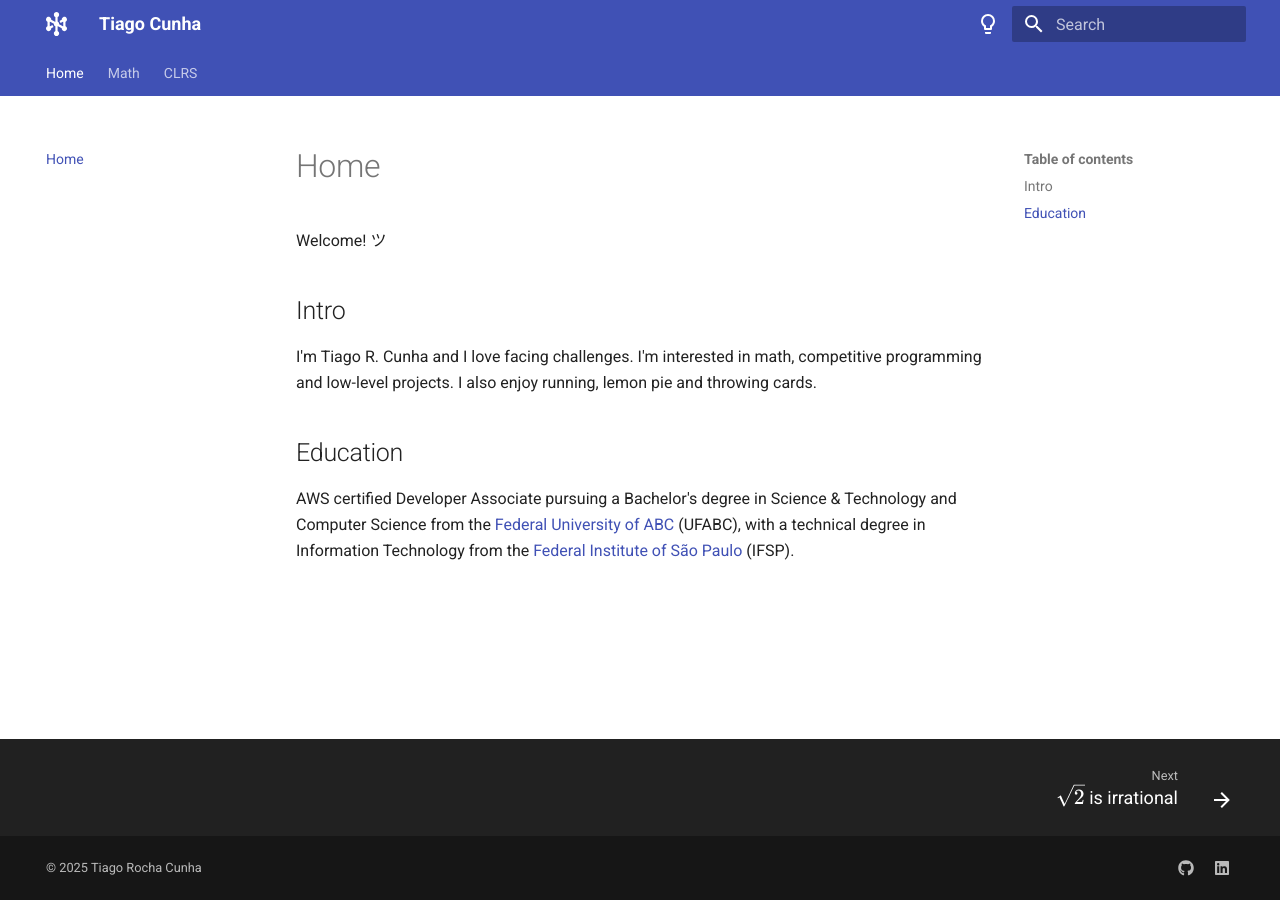
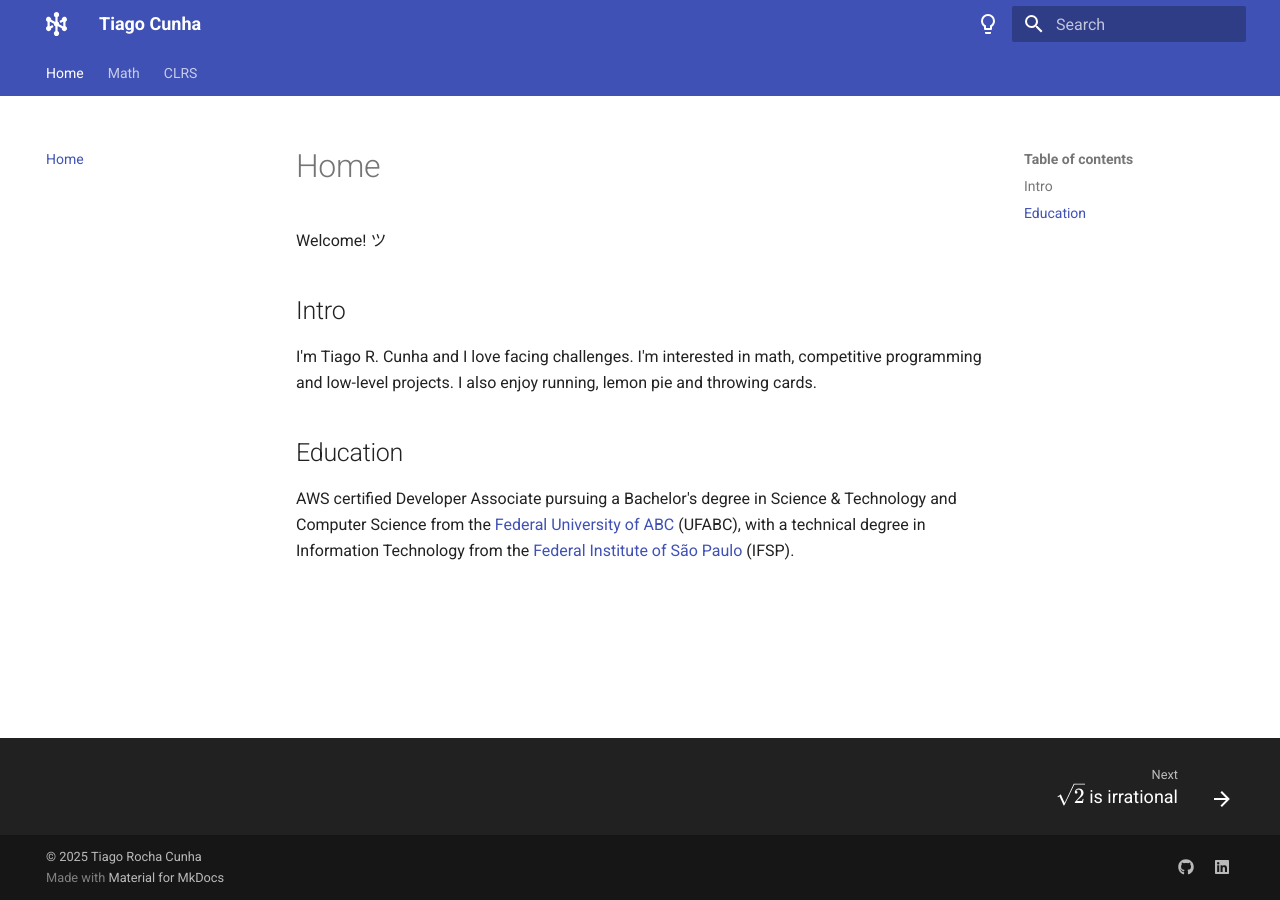
Before and after one commit to cstiago/cstiago.github.io, an MkDocs documentation site: the page built from docs/index.md, in a window 1280 px wide. Built offline with MkDocs 1.6.1 and Material for MkDocs 9.7.7, drawn with Linux system fonts in a browser that asks for light colours.

Commit message:
fix(mkdocs): add credits
support the devs!

```diff
--- a/mkdocs.yml
+++ b/mkdocs.yml
@@ -105,7 +105,7 @@ extra_css:
   - https://unpkg.com/katex@0/dist/katex.min.css
 
 extra:
-  generator: false
+  generator: true
   social:
     - icon: fontawesome/brands/github
       link: https://github.com/cstiago
```
